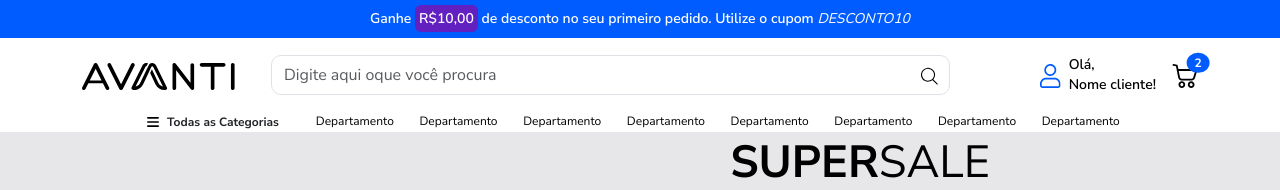
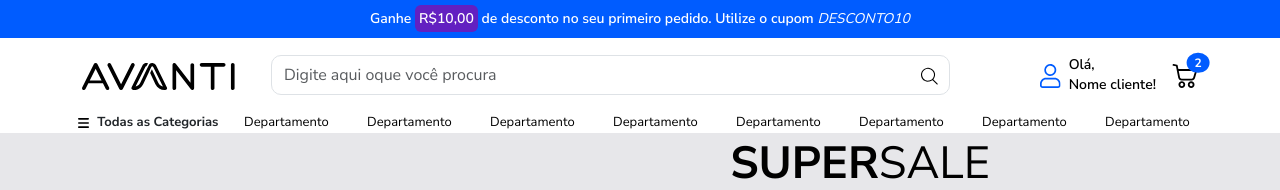
Before and after one commit to Albert-Stanley/innovation-class-landing-page, a plain HTML site: page index.html in a window 1280 px wide. Shown: the top 190 px of the page. Drawn offline with nearby package versions, Linux system fonts and the light colour scheme.

Commit message:
fix: gap between dropdown triggers

```diff
--- a/css/style.css
+++ b/css/style.css
@@ -196,7 +196,6 @@ h3 {
   color: #555;
 }
 
-/* Estilos Gerais */
 .mega-menu {
   display: none;
   position: absolute;
@@ -411,7 +410,11 @@ h3 {
   font-weight: 700;
 }
 
-@media (min-width: 980px) and (max-width: 1370px) {
+.gap-responsivo {
+  gap: 1.7rem;
+}
+
+@media (min-width: 980px) and (max-width: 1200px) {
   .department-trigger {
     font-size: 12px;
     padding-right: 0;
@@ -419,6 +422,25 @@ h3 {
 
   .categories-text {
     font-size: 12px;
+  }
+
+  .gap-responsivo {
+    gap: 0.1rem;
+  }
+}
+
+@media (min-width: 1201px) and (max-width: 1400px) {
+  .department-trigger {
+    font-size: 13px;
+    padding-right: 0;
+  }
+
+  .categories-text {
+    font-size: 13px;
+  }
+
+  .gap-responsivo {
+    gap: 0.8rem;
   }
 }
 
--- a/index.html
+++ b/index.html
@@ -146,7 +146,7 @@
       <!-- Menu de Categorias (desktop) -->
       <div class="bg-white d-none m-0 d-lg-block">
         <div
-          class="container d-flex justify-content-center align-items-center gap-4"
+          class="container gap-responsivo d-flex justify-content-center align-items-center"
         >
           <div class="categories-dropdown">
             <a
@@ -348,7 +348,10 @@
               </div>
             </div>
           </div>
-          <div class="departments-menu d-flex align-items-center">
+
+          <div
+            class="departments-menu d-flex align-items-center gap-responsivo"
+          >
             <a
               href="#"
               class="department-trigger fs-14-md xxl text-decoration-none"
```
